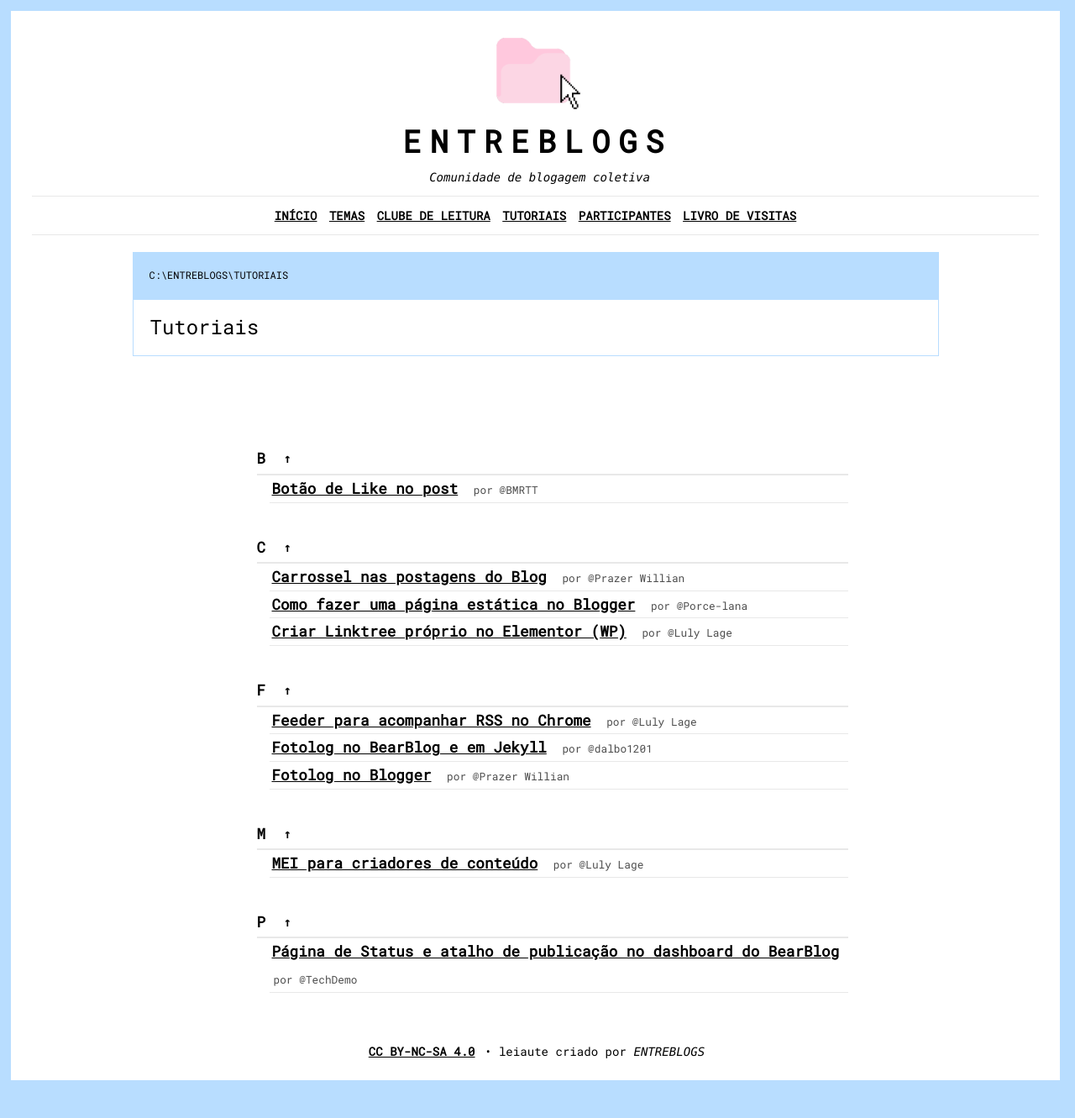
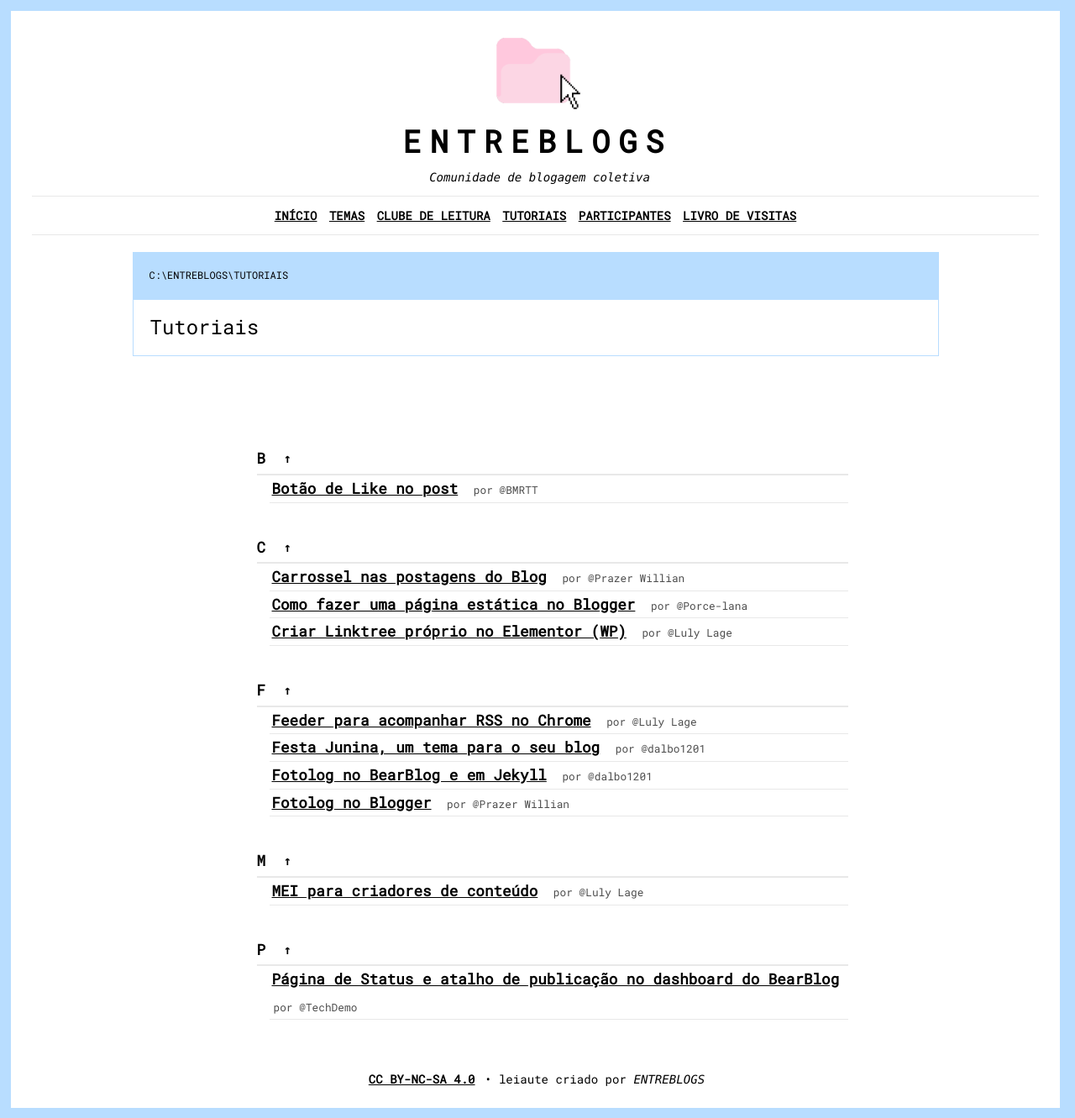
Before and after one commit to bamoretti/entreblogs, a Jekyll site: the page built from tutoriais.md, in a window 1280 px wide. Shown: the whole page at 84% size. Built offline with Jekyll 4.4.1, drawn with Linux system fonts in a browser that asks for light colours; comment, search, counter and statistics services are not loaded; before the commit the page ends 1299 px from its top, so only the background shows below that.

Commit message:
Update tutoriais.yml

```diff
--- a/_data/tutoriais.yml
+++ b/_data/tutoriais.yml
@@ -1,4 +1,8 @@
 # --- ADICIONE SEMPRE NO COMEÇO PARA FACILITAR, NÃO FAZ DIFERENÇA JÁ QUE A PÁGINA É EM ORDEM ALFABÉTICA ---
+
+- criador: "dalbo1201"
+  url: "https://pedro.dalbo.me/dicas-do-blog/tema-junino "
+  tutorial: "Festa Junina, um tema para o seu blog"
 
 - criador: "TechDemo"
   url: "https://techdemo.com.br/pagina-status-bearblog/"
```
